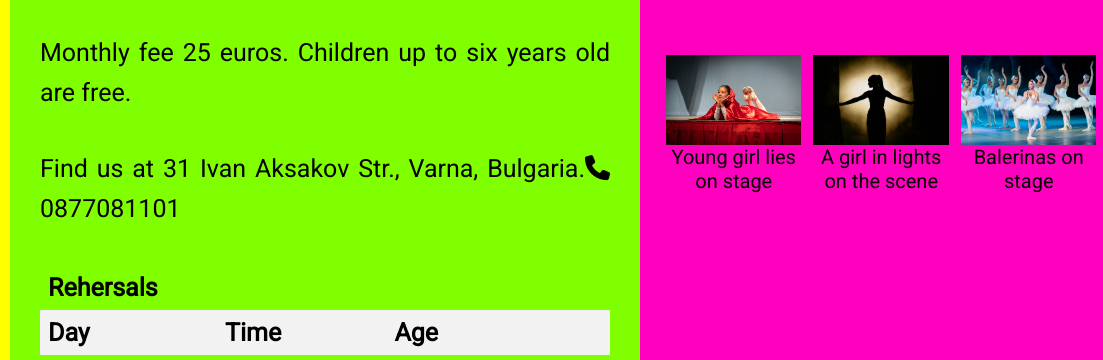
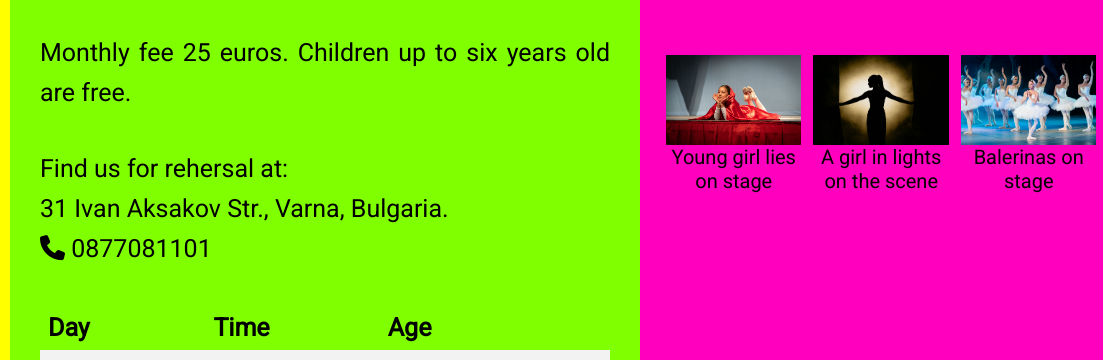
Before and after one commit to kamenco/fute, a plain HTML site: page casting.html in a window 1280 px wide. Shown: the part 736-1096 px from the top of the page, 0-1103 px from the left. Drawn offline with Linux system fonts and the light colour scheme; a web font is replaced by a local one.

Commit message:
Changed the layout of the table

```diff
--- a/casting.html
+++ b/casting.html
@@ -54,12 +54,11 @@
 
     <p class="text-position">Monthly fee 25 euros. Children up to six years old are free.</p><br>
 
-    <p class="text-position">Find us at 31 Ivan Aksakov Str., Varna, Bulgaria.<i class="fa-solid fa-phone"></i> 0877081101</p><br>
+    <p class="text-position">Find us for rehersal at:<br>
+       31 Ivan Aksakov Str., Varna, Bulgaria.<br>
+       <i class="fa-solid fa-phone"></i> 0877081101</p><br>
     <div>
       <table>
-      <tr>
-      <th>Rehersals</th>
-      </tr>
         <tr>
           <th>Day</th>
           <th>Time</th>
```
